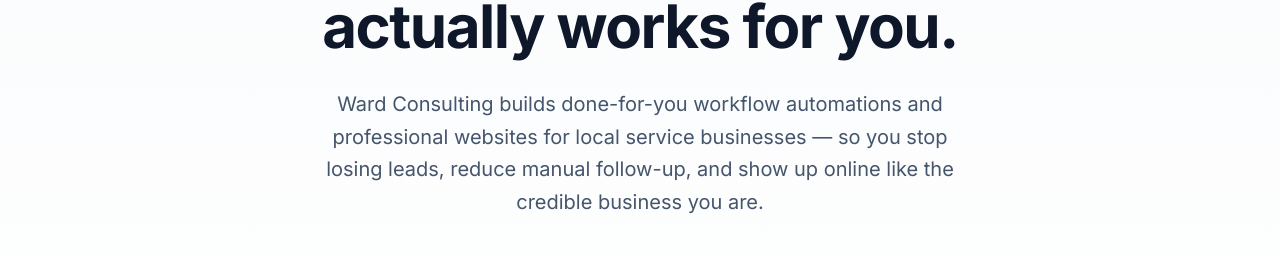
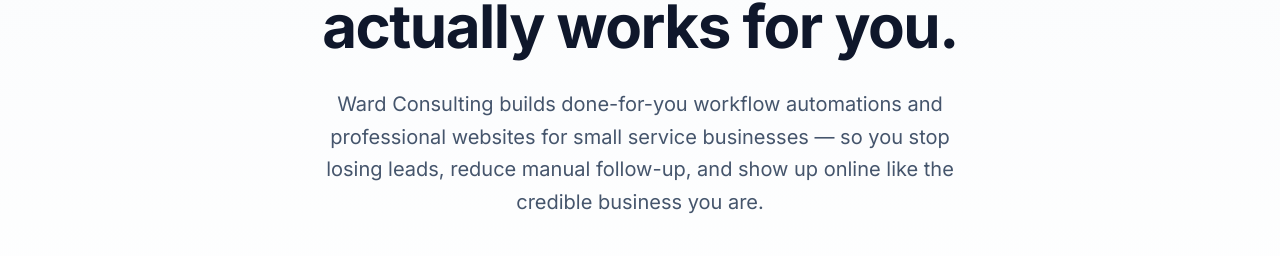
Before and after one commit to chaseward5894/ward-consulting, a Next.js app: page / in a window 1280 px wide. Shown: the part 345-601 px from the top of the page. Built offline with nearby package versions, Linux system fonts and the light colour scheme.

Commit message:
Change local service businesses to small service businesses in hero

```diff
--- a/components/Hero.tsx
+++ b/components/Hero.tsx
@@ -16,7 +16,7 @@
 
         {/* Subheadline */}
         <p className="text-lg sm:text-xl text-slate-600 max-w-2xl mx-auto mb-10 leading-relaxed">
-          Ward Consulting builds done-for-you workflow automations and professional websites for local service businesses — so you stop losing leads, reduce manual follow-up, and show up online like the credible business you are.
+          Ward Consulting builds done-for-you workflow automations and professional websites for small service businesses — so you stop losing leads, reduce manual follow-up, and show up online like the credible business you are.
         </p>
 
         {/* CTAs */}
```
